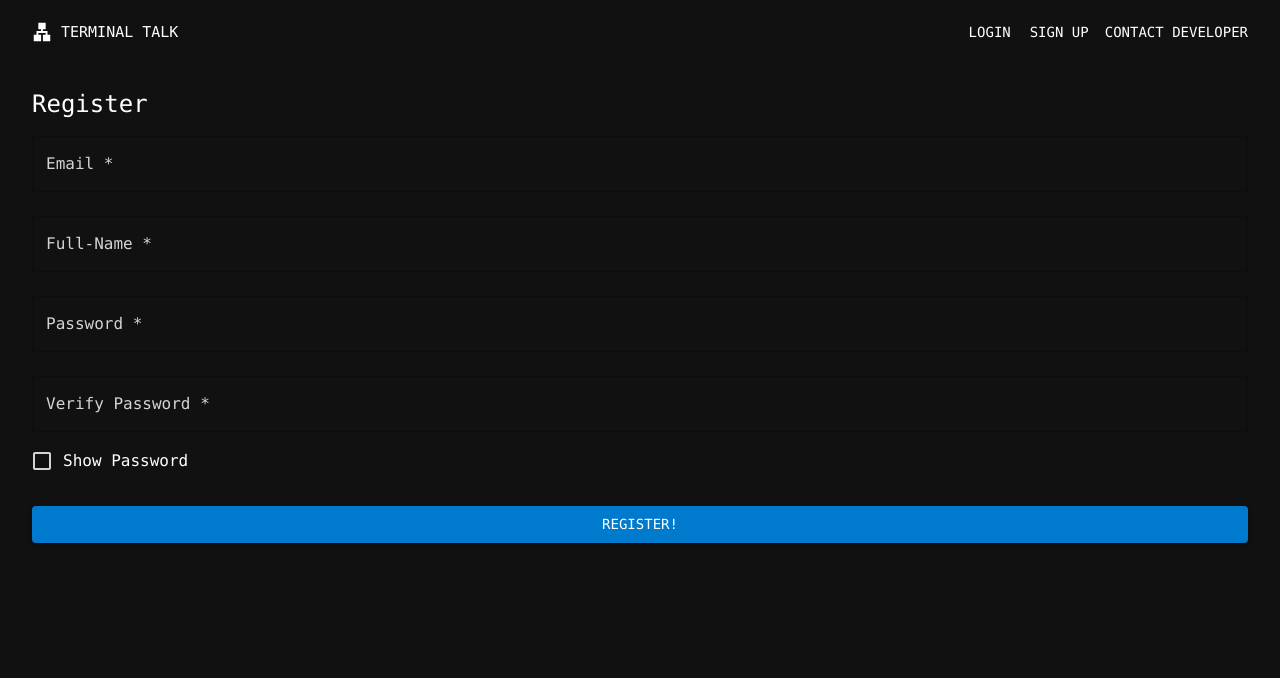
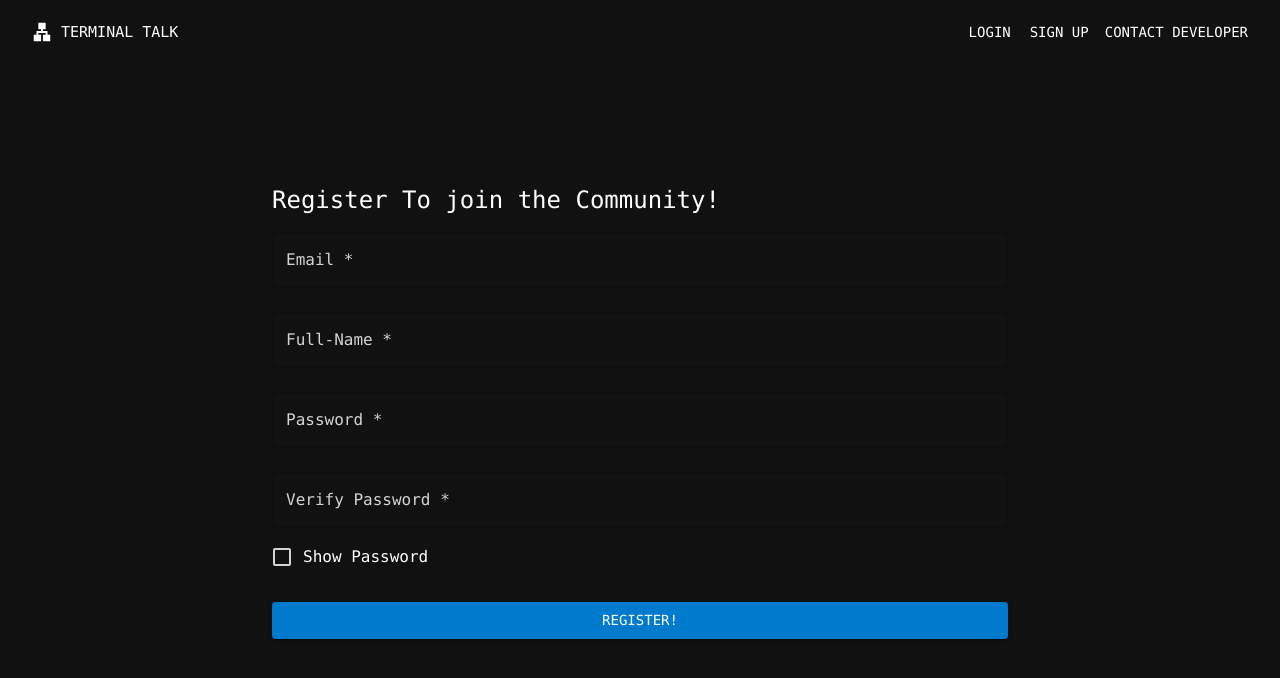
Before and after one commit to Jacob-Petersen-1/Veteran-Connect, a React (Create React App) app in the folder client/: page /register in a window 1280 px wide. Shown: the top 678 px of the page. Built offline with nearby package versions, Linux system fonts and the light colour scheme.

Commit message:
Adjusted register component

```diff
--- a/client/src/components/RegisterComponent/RegisterComponent.jsx
+++ b/client/src/components/RegisterComponent/RegisterComponent.jsx
@@ -50,15 +50,24 @@ const RegisterComponent = () => {
 
   return (
     <>
+    <Grid
+    container
+      spacing={0}
+      direction="column"
+      alignItems="center"
+      marginTop="6rem"
+      style={{ minHeight: "100vh" }}>
           <Box
+
             padding="2rem"
             component="form"
+            maxWidth="50rem"
             noValidate
             onSubmit={handleSubmit}
             sx={{ mt: 1 }}
           >
           <Typography paddingTop="3rem" component="h1" variant="h5">
-            Register
+            Register To join the Community!
           </Typography>
             <TextField
               margin="normal"
@@ -128,6 +137,8 @@ const RegisterComponent = () => {
               Register!
             </Button>
           </Box>
+
+    </Grid>
     </>
 
 
```
